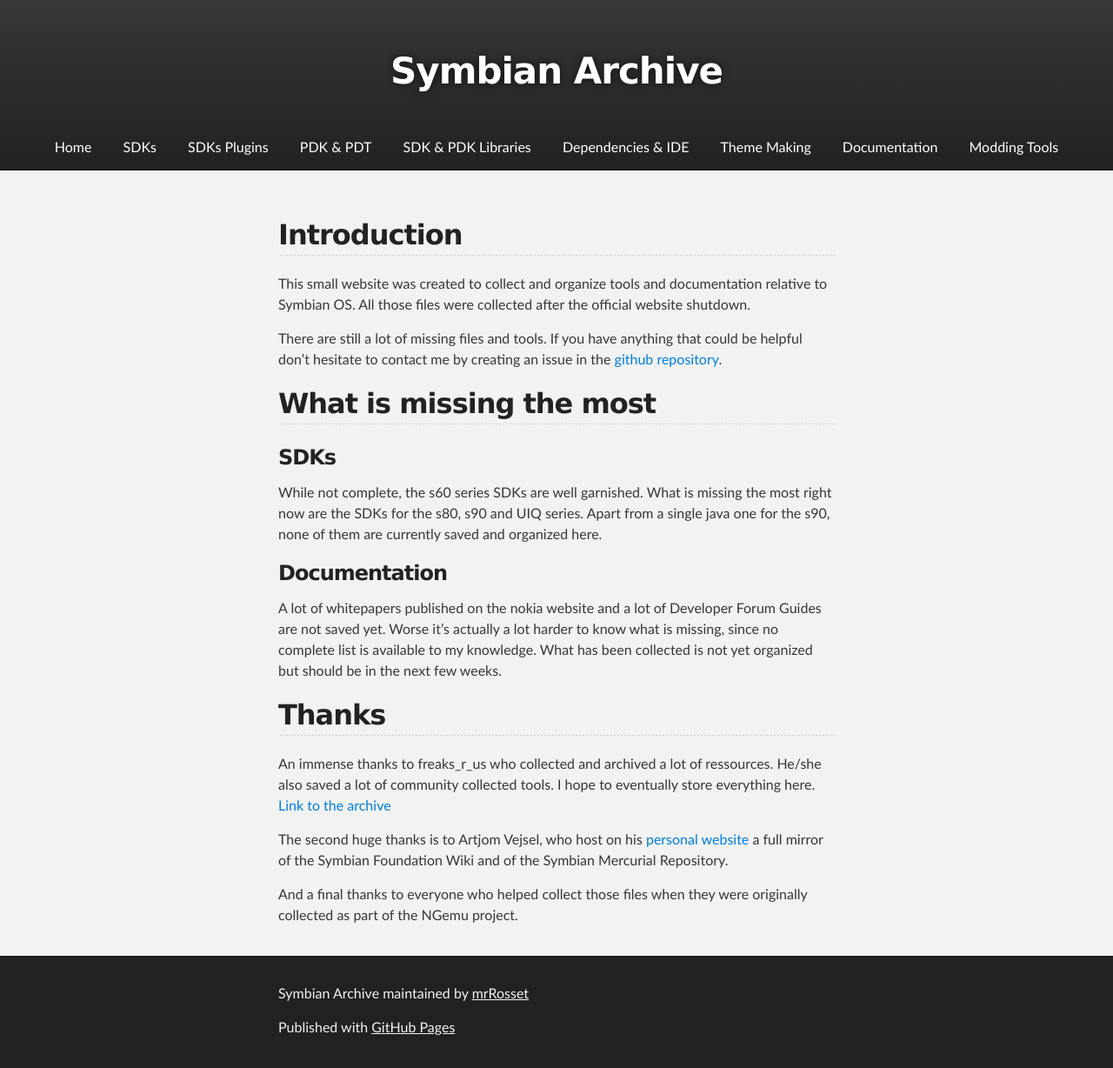
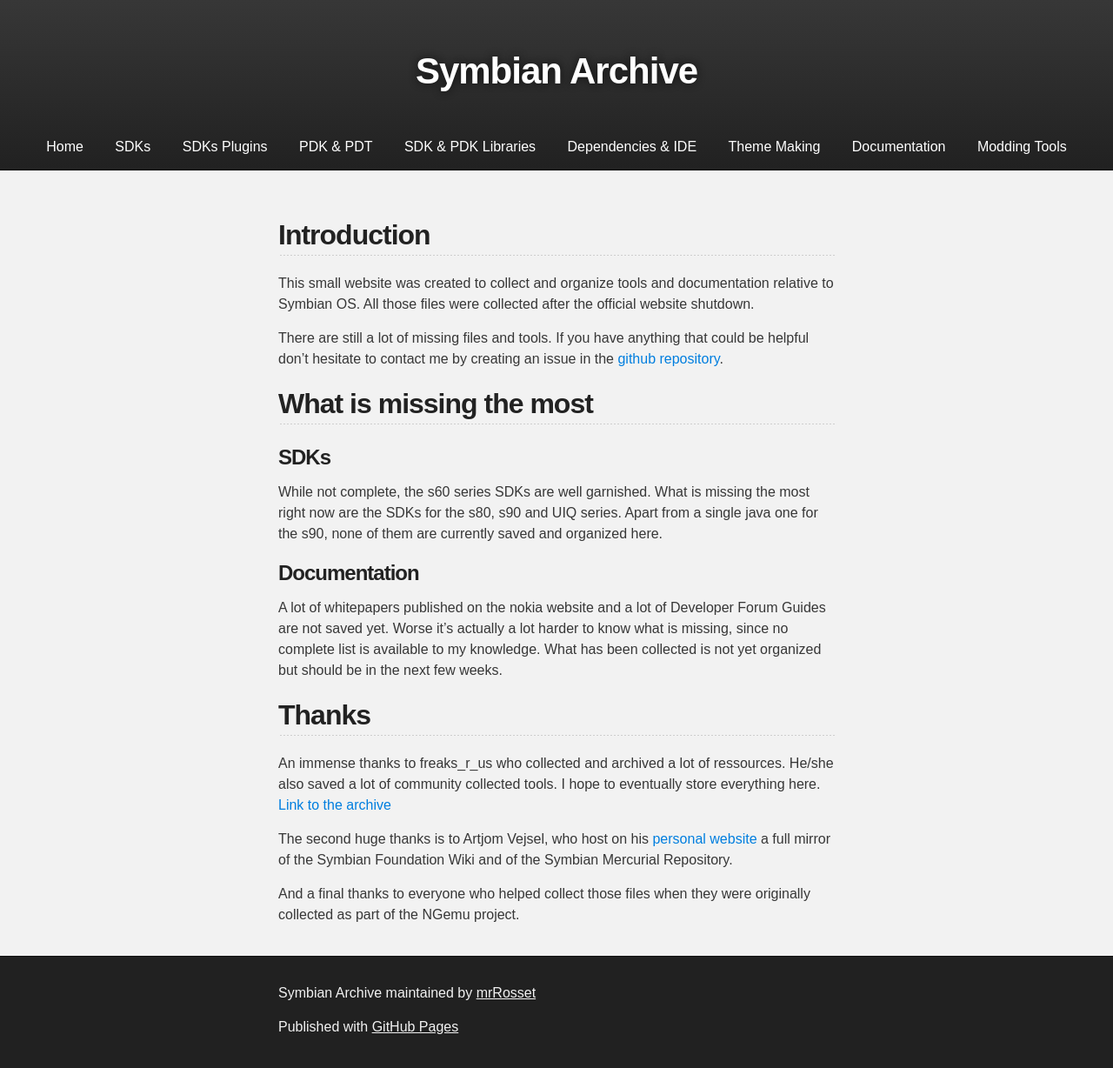
Before and after one commit to mrRosset/Symbian-Archive, a Jekyll site: the page built from index.md, in a window 1280 px wide. Shown: the whole page at 87% size. Built offline with Jekyll 4.4.1, drawn with Linux system fonts in a browser that asks for light colours; our own code applies the rules of GitHub Pages for plain Markdown files; the repository's description, which GitHub fills in, is left out.

Commit message:
trying changing fonts

```diff
--- a/_sass/jekyll-theme-slate.scss
+++ b/_sass/jekyll-theme-slate.scss
@@ -48,7 +48,7 @@ body {
   color:#373737;
   background: #212121;
   font-size: 16px;
-  font-family: 'Myriad Pro', Calibri, Helvetica, Arial, sans-serif;
+  font-family: sans-serif, 'Myriad Pro', Calibri, Helvetica, Arial;
   line-height: 1.5;
   -webkit-font-smoothing: antialiased;
 }
@@ -57,7 +57,7 @@ h1, h2, h3, h4, h5, h6 {
   margin: 10px 0;
   font-weight: 700;
   color:#222222;
-  font-family: 'Lucida Grande', 'Calibri', Helvetica, Arial, sans-serif;
+  font-family: sans-serif, 'Lucida Grande', 'Calibri', Helvetica, Arial;
   letter-spacing: -1px;
 }
 
```
